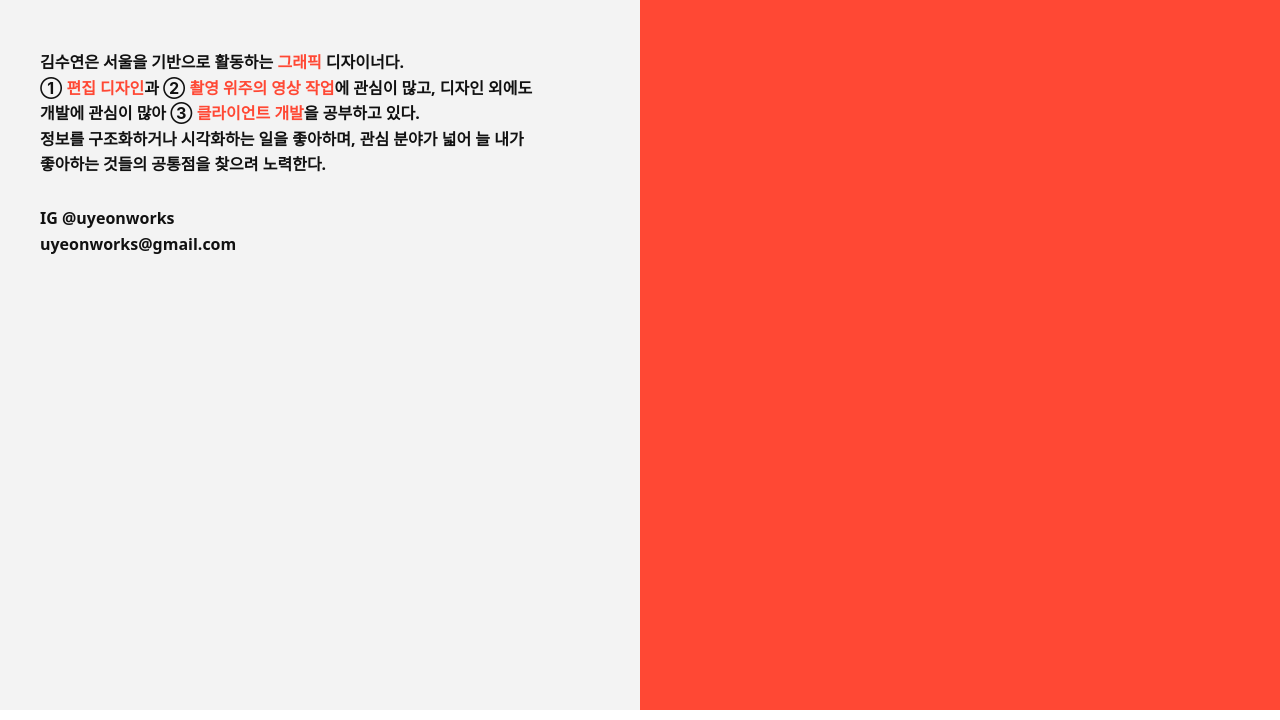
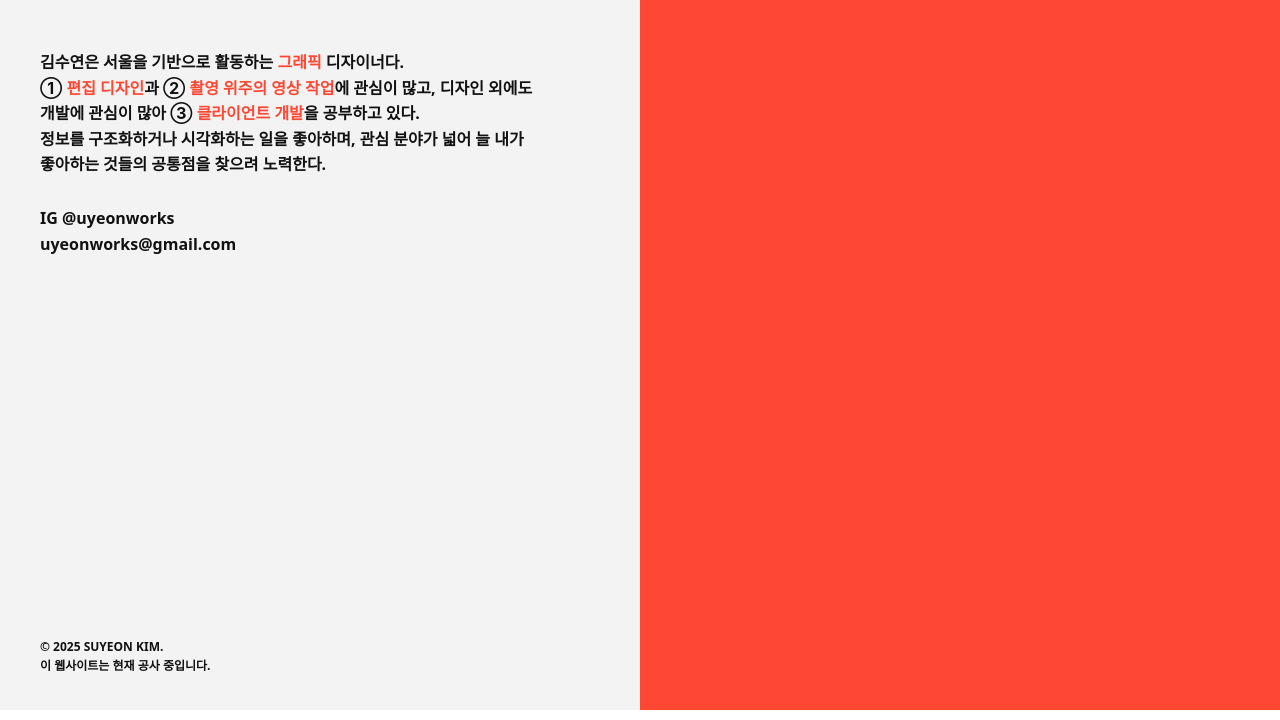
Before and after one commit to mmaybei/Portfolio, a plain HTML site: page index.html in a window 1280 px wide. Shown: the part 90-810 px from the top of the page. Drawn offline with Linux system fonts and the light colour scheme; a web font is replaced by a local one.

Commit message:
[feat] 레이아웃 세부 수정사항 반영

```diff
--- a/index.html
+++ b/index.html
@@ -38,6 +38,11 @@
           </div>
         </div>
 
+        <div class="copyright bookk12">
+          © 2025 SUYEON KIM. </br>
+          이 웹사이트는 현재 공사 중입니다.
+        </div>
+
         <!-- <details class="career">
           <summary class="career-title bookk14">
             <span class="chev">&gt;&gt;&gt;</span> 연혁
--- a/style.css
+++ b/style.css
@@ -84,6 +84,10 @@ body {
   margin-top: 28px;
 }
 
+.copyright {
+  margin-top: 380px;
+}
+
 .career {
   border: 0;
   margin-top: 120px;
--- a/theme.css
+++ b/theme.css
@@ -17,6 +17,7 @@
   --fs-bookk-20: 1.25rem;
   --fs-bookk-16: 1rem;
   --fs-bookk-14: .875rem;
+  --fs-bookk-12: .75rem;
 
   --fw-bookk: 700;
 }
@@ -42,6 +43,13 @@
   line-height: var(--lh-160);
 }
 
+.bookk12 {
+  font-family: var(--font-bookk);
+  font-weight: var(--fw-bookk);
+  font-size: var(--fs-bookk-12);
+  line-height: var(--lh-160);
+}
+
 .text-main-orange {
   color: var(--color-main-orange);
 }
```
